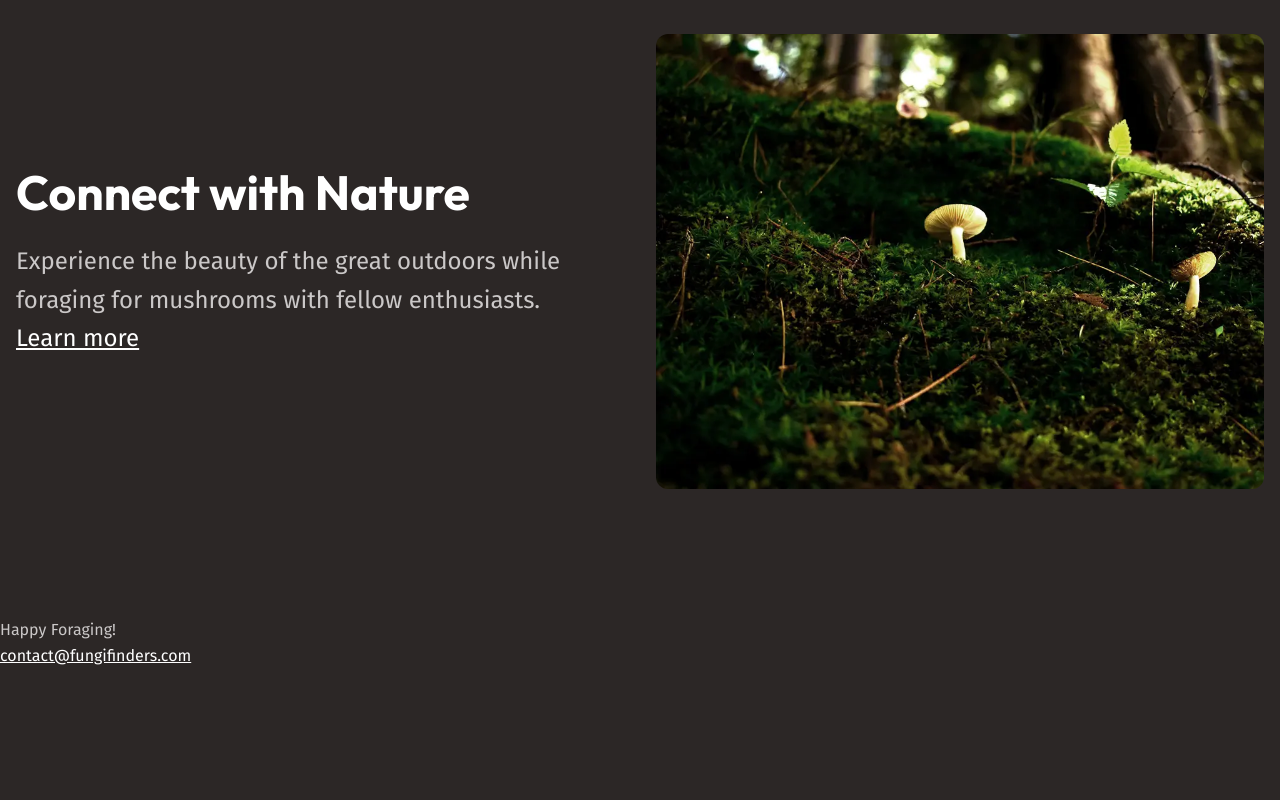
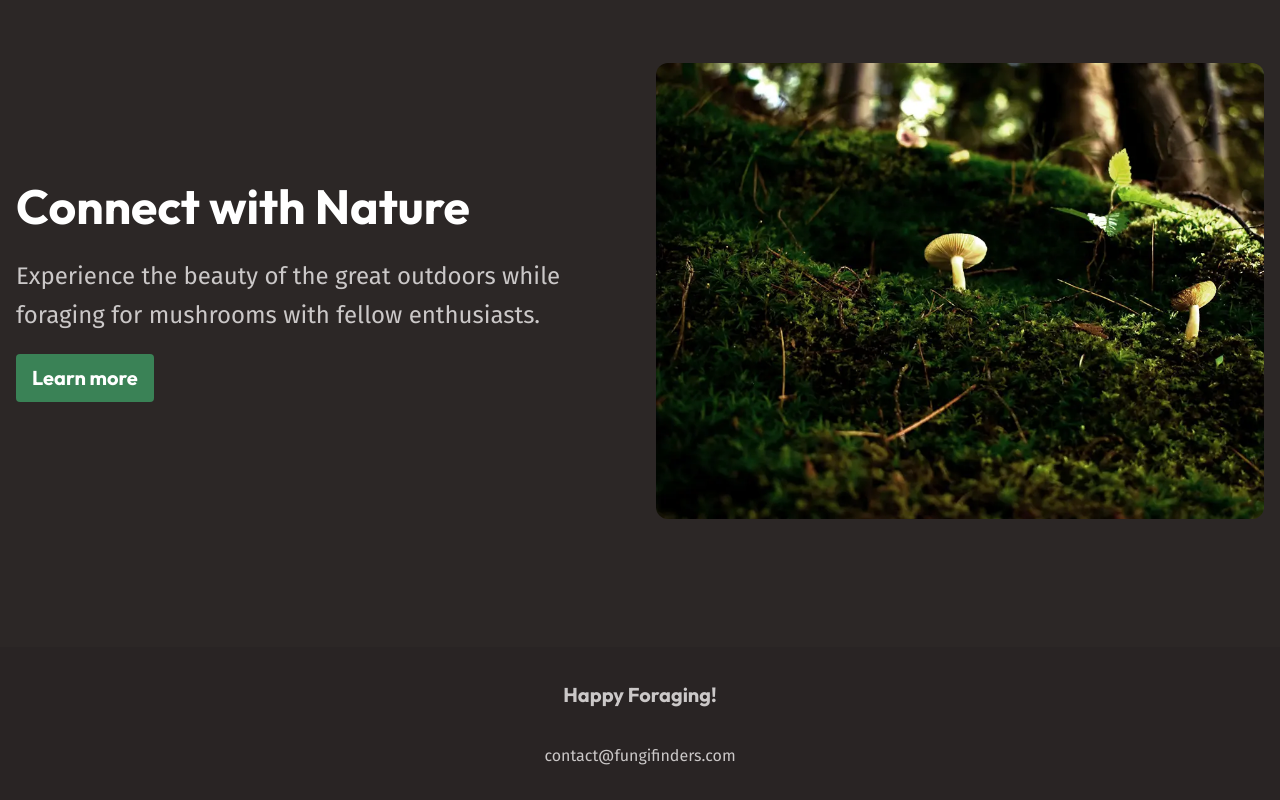
Before and after one commit to lshiou/fungiFinder, a plain HTML site: page index.html in a window 1280 px wide. Shown: the part 2798-3598 px from the top of the page. Before the commit the page ends 3466 px from the top, so only its background shows below. Drawn offline with Linux system fonts and the light colour scheme.

Commit message:
Add class to footer title. Add styles for footer and button.

```diff
--- a/index.html
+++ b/index.html
@@ -172,7 +172,7 @@
       </section>
     </main>
     <footer class="site-footer">
-      <p>Happy Foraging!</p>
+      <p class="site-footer__title">Happy Foraging!</p>
       <a href="mailto:contact@fungifinders.com">contact@fungifinders.com</a>
     </footer>
   </body>
--- a/style.css
+++ b/style.css
@@ -294,6 +294,32 @@
     }
   }
 
+  .site-footer {
+    background-color: var(--background-dark);
+    padding-block: 2rem;
+    text-align: center;
+
+    /* either use .grid-flow and change the --grid-flow-spacing, or do this */
+    display: grid;
+    gap: 2rem;
+
+    a {
+      text-decoration: none;
+      color: var(--text-main);
+
+      &:hover,
+      &:focus-visible {
+        color: var(--text-brand-light);
+      }
+    }
+  }
+
+  .site-footer__title {
+    font-size: var(--font-size-md);
+    font-family: var(--ff-heading);
+    font-weight: 700;
+  }
+
   .hero {
     text-align: center;
     background-image: url(/assets/hero.webp);
@@ -328,6 +354,24 @@
     /* providing fallback values for --card-title-color amd --card-title-font-size */
     color: var(--card-title-color, var(--text-brand));
     font-size: var(--card-title-font-size, var(--font-size-heading-sm));
+  }
+
+  .button {
+    display: inline-flex; /* inline-block is fine too */
+    cursor: pointer;
+    font-family: var(--ff-heading);
+    font-weight: 700;
+    font-size: var(--font-size-md);
+    text-decoration: none;
+    background-color: var(--background-accent-main);
+    padding: 0.5rem 1rem;
+    border-radius: var(--border-radius-1);
+  }
+
+  .button:hover,
+  .button:focus-visible {
+    background: var(--background-accent-light);
+    color: var(--text-high-contrast);
   }
 }
 
```
